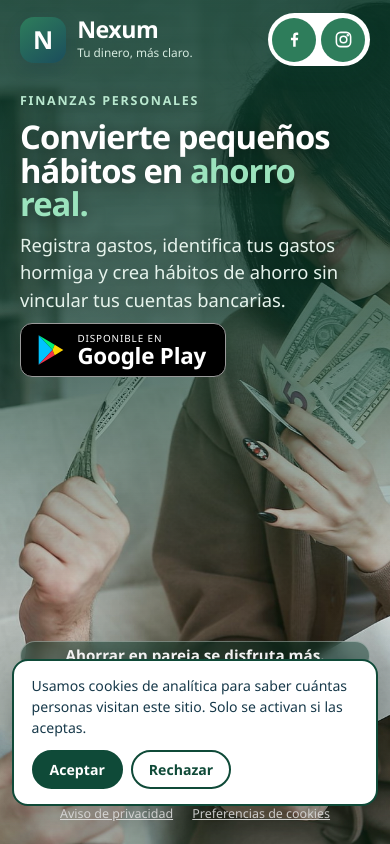
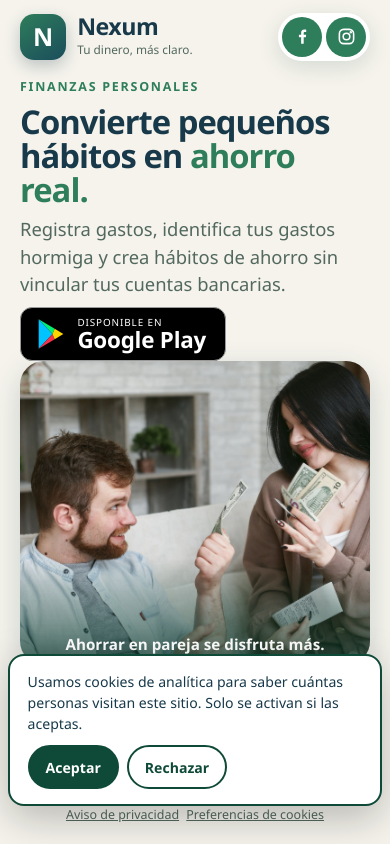
Before and after one commit to rubi1709/Nexum-Landing, a React (Vite) app: page / in a window 390 px wide. Built offline with nearby package versions, Linux system fonts and the light colour scheme.

Commit message:
Layout móvil con tarjeta de foto

```diff
--- a/src/App.css
+++ b/src/App.css
@@ -144,3 +144,40 @@ footer a,footer button{display:inline-flex;align-items:center;min-height:44px;co
   .play,.follow a,.hero-bg__slide,.hero-bg__dots button::before{transition:none}
   .hero-bg__slide--activo .hero-bg__media{animation:none}
 }
+
+/* ---------- Móvil (≤820px): tarjeta de foto en el flujo, sin overlay ---------- */
+@media (max-width:820px){
+  body{background:var(--cream)}
+  .brand b{color:var(--ink)}
+  .brand small{color:var(--muted)}
+  .follow{gap:.25rem;padding:.25rem}
+  .follow ul{gap:.25rem}
+  .follow a{position:relative;width:40px;height:40px}
+  .follow a::after{content:"";position:absolute;inset:-2px;border-radius:50%}
+  .eyebrow,.lead{text-shadow:none}
+  .eyebrow{color:var(--green)}
+  h1{color:var(--ink);text-shadow:none}
+  h1 em{color:var(--green)}
+  .lead{color:var(--muted)}
+  .copy{order:1;gap:.55rem;padding-top:clamp(.6rem,2vh,1.2rem)}
+  .hero-bg{position:relative;inset:auto;z-index:auto;order:2;flex:none;width:100%;height:min(46dvh,78vw);aspect-ratio:4/3;border-radius:24px;overflow:hidden;background:var(--mint);box-shadow:0 10px 30px rgba(23,57,74,.18)}
+  .hero-bg__media{object-position:var(--pos-m,50% 35%)}
+  .hero-bg__overlay{display:none}
+  .hero-bg__titulo{left:0;right:0;bottom:0;max-width:none;margin:0;padding:.5rem 1rem .7rem;height:35%;
+    display:flex;align-items:flex-end;justify-content:center;text-align:center;border:0;border-radius:0;
+    background:linear-gradient(0deg,rgba(10,58,43,.75),rgba(10,58,43,0));
+    -webkit-backdrop-filter:none;backdrop-filter:none;color:#fff;font-size:.95rem;font-weight:700;line-height:1.25;text-shadow:none}
+  .hero-bg__dots{position:static;left:auto;bottom:auto;transform:none;z-index:auto;order:3;flex:none;align-self:center;justify-content:center;width:100%;margin-top:.35rem}
+  .hero-bg__dots button::before{border-color:#b9cfc3;background:#b9cfc3}
+  .hero-bg__dots button[aria-current="true"]::before{border-color:var(--green);background:var(--green);transform:translate(-50%,-50%) scale(1.15)}
+  footer{flex-wrap:nowrap;gap:0 .45rem;justify-content:center;color:var(--muted);padding:.4rem var(--pad-r) calc(.4rem + env(safe-area-inset-bottom)) var(--pad-l)}
+  footer a,footer button{white-space:nowrap}
+  #cookie-banner{left:.5rem;right:.5rem;max-width:none}
+  #cookie-banner button{min-height:44px}
+}
+@media (max-width:419px){footer span{display:none}}
+
+/* Pantallas bajas: se permite scroll vertical para no cortar nada */
+@media (max-width:820px) and (max-height:619px){
+  html,body{height:auto;min-height:100dvh;overflow-x:hidden;overflow-y:auto}
+}
--- a/src/components/HeroCarousel.jsx
+++ b/src/components/HeroCarousel.jsx
@@ -5,25 +5,25 @@ const slides = [
     archivo: 'ahorro-1.jpg',
     titulo: 'Ahorrar en pareja se disfruta más.',
     posD: 'center 30%',
-    posM: '72% center',
+    posM: '50% 35%',
   },
   {
     archivo: 'ahorro-2.jpg',
     titulo: 'Tu casa y tu auto empiezan con pequeños ahorros.',
     posD: '66% 45%',
-    posM: '73% center',
+    posM: '58% 35%',
   },
   {
     archivo: 'ahorro-3.jpg',
     titulo: 'Ese viaje sí se puede.',
     posD: 'center 28%',
-    posM: '52% center',
+    posM: '50% 35%',
   },
   {
     archivo: 'ahorro-4.jpg',
     titulo: 'Tu meta, un ahorro a la vez.',
     posD: '60% 30%',
-    posM: '60% center',
+    posM: '58% 35%',
   },
 ]
 
```
